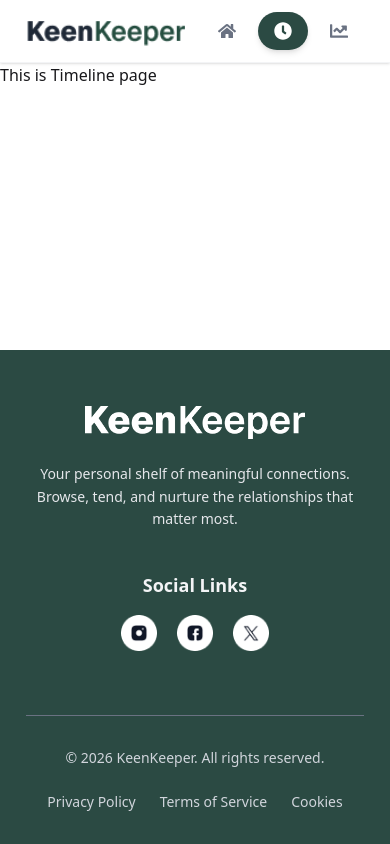
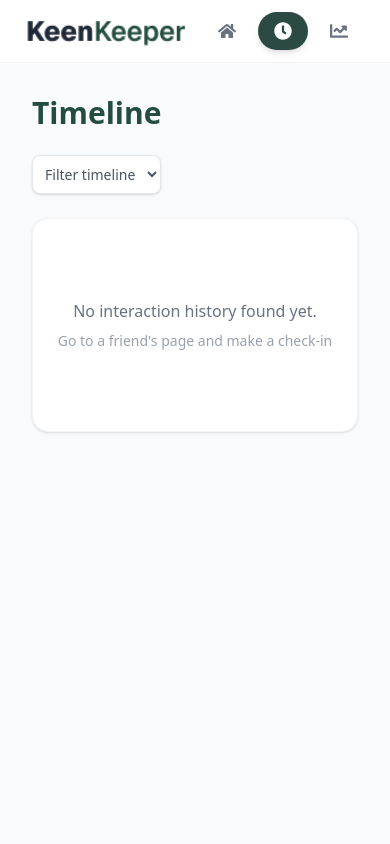
Before and after one commit to Mahamudur10/Assignment-7-Batch-13, a Next.js app: page /timeline in a window 390 px wide. Shown: the top 844 px of the page. Built offline with nearby package versions, Linux system fonts and the light colour scheme.

Commit message:
add check-in system and responsive timeline

```diff
--- a/package.json
+++ b/package.json
@@ -12,6 +12,7 @@
     "next": "16.2.3",
     "react": "19.2.4",
     "react-dom": "19.2.4",
+    "react-hot-toast": "^2.6.0",
     "react-icons": "^5.6.0"
   },
   "devDependencies": {
--- a/src/app/friend/[id]/page.jsx
+++ b/src/app/friend/[id]/page.jsx
@@ -3,6 +3,7 @@
 import React, { useState, useEffect } from 'react';
 import Image from 'next/image';
 import { useParams } from 'next/navigation';
+import { toast } from 'react-hot-toast';
 
 const FriendDetails = () => {
     const { id } = useParams();
@@ -19,12 +20,41 @@ const FriendDetails = () => {
             });
     }, [id]);
 
+    const handleCheckIn = (type) => {
+        const newEntry = {
+            id: Date.now(),
+            type: type,
+            name: friend.name,
+            date: new Date().toLocaleDateString('en-US', { year: 'numeric', month: 'long', day: 'numeric' })
+        };
+
+        const existingEntries = JSON.parse(sessionStorage.getItem('myTimeline') || '[]');
+        sessionStorage.setItem('myTimeline', JSON.stringify([newEntry, ...existingEntries]));
+
+        const toastConfig = {
+            Call: { bg: '#244d3f', icon: '📞' },
+            Text: { bg: '#1e40af', icon: '💬' },
+            Video: { bg: '#991b1b', icon: '📹' }
+        };
+
+        const config = toastConfig[type] || { bg: brandGreen, icon: '✅' };
+
+        toast.success(`${type} with ${friend.name} added!`, {
+            style: {
+                background: config.bg,
+                color: '#fff',
+                borderRadius: '10px'
+            },
+            icon: config.icon,
+        });
+    };
+
     if (!friend) return <div className="p-10 text-center">Loading...</div>;
 
     return (
         <div className="min-h-screen bg-gray-50 p-8">
             <div className="max-w-6xl mx-auto grid grid-cols-1 lg:grid-cols-12 gap-8 items-stretch">
-
+                {/* Left Column */}
                 <div className="lg:col-span-4 flex flex-col gap-6">
                     <div className="bg-white p-8 rounded-2xl border border-gray-100 shadow-sm text-center flex-grow">
                         <div className="relative w-[100px] h-[100px] mx-auto mb-4">
@@ -72,18 +102,18 @@ const FriendDetails = () => {
 
                     <div className="bg-white p-6 rounded-2xl border border-gray-100 shadow-sm flex-grow">
                         <h3 className="font-bold mb-4" style={{ color: brandGreen }}>Quick Check-In</h3>
-                        <div className="grid grid-cols-3 gap-4">
-                            <button className="flex flex-col items-center py-6 border rounded-xl hover:bg-gray-50 transition">
+                        <div className="grid grid-cols-1 sm:grid-cols-3 gap-4">
+                            <button onClick={() => handleCheckIn('Call')} className="flex flex-row sm:flex-col items-center justify-center py-4 sm:py-6 border rounded-xl hover:bg-gray-50 transition gap-4 sm:gap-2">
                                 <Image src="/assets/call.png" alt="Call" width={30} height={30} />
-                                <span className="text-xs mt-2 font-semibold" style={{ color: brandGreen }}>Call</span>
+                                <span className="text-xs font-semibold" style={{ color: brandGreen }}>Call</span>
                             </button>
-                            <button className="flex flex-col items-center py-6 border rounded-xl hover:bg-gray-50 transition">
+                            <button onClick={() => handleCheckIn('Text')} className="flex flex-col items-center justify-center py-4 sm:py-6 border rounded-xl hover:bg-gray-50 transition gap-4 sm:gap-2">
                                 <Image src="/assets/text.png" alt="Text" width={30} height={30} />
-                                <span className="text-xs mt-2 font-semibold" style={{ color: brandGreen }}>Text</span>
+                                <span className="text-xs font-semibold" style={{ color: brandGreen }}>Text</span>
                             </button>
-                            <button className="flex flex-col items-center py-6 border rounded-xl hover:bg-gray-50 transition">
+                            <button onClick={() => handleCheckIn('Video')} className="flex flex-col items-center justify-center py-4 sm:py-6 border rounded-xl hover:bg-gray-50 transition gap-4 sm:gap-2">
                                 <Image src="/assets/video.png" alt="Video" width={30} height={30} />
-                                <span className="text-xs mt-2 font-semibold" style={{ color: brandGreen }}>Video</span>
+                                <span className="text-xs font-semibold" style={{ color: brandGreen }}>Video</span>
                             </button>
                         </div>
                     </div>
--- a/src/app/layout.js
+++ b/src/app/layout.js
@@ -2,6 +2,7 @@ import { Geist, Geist_Mono } from "next/font/google";
 import "./globals.css";
 import Navbar from "@/components/shared/Navbar";
 import Footer from "@/components/shared/Footer";
+import { Toaster } from "react-hot-toast";
 
 const geistSans = Geist({
   variable: "--font-geist-sans",
@@ -26,10 +27,13 @@ export default function RootLayout({ children }) {
       className={`${geistSans.variable} ${geistMono.variable} h-full antialiased`}
     >
       <body className="min-h-full flex flex-col">
-        <Navbar></Navbar>
-        {children}
-        <Footer></Footer>
-        </body>
+        <Navbar />
+        <main className="flex-grow">
+           {children}
+        </main>
+        <Footer />
+        <Toaster position="top-right" />
+      </body>
     </html>
   );
 }
--- a/src/app/timeline/page.jsx
+++ b/src/app/timeline/page.jsx
@@ -1,9 +1,76 @@
-import React from 'react';
+'use client';
+
+import React, { useState, useEffect } from 'react';
 
 const Timeline = () => {
+    const [timelineData, setTimelineData] = useState([]);
+
+    useEffect(() => {
+
+        const handleBeforeUnload = () => {
+            sessionStorage.removeItem('myTimeline');
+        };
+
+        window.addEventListener('beforeunload', handleBeforeUnload);
+        const data = JSON.parse(sessionStorage.getItem('myTimeline') || '[]');
+        setTimelineData(data);
+
+        return () => {
+            window.removeEventListener('beforeunload', handleBeforeUnload);
+        };
+    }, []);
+
+    const getIcon = (type) => {
+        switch (type) {
+            case 'Call': return '📞';
+            case 'Text': return '💬';
+            case 'Video': return '📹';
+            default: return '🤝';
+        }
+    };
+
     return (
-        <div>
-            <h2>This is Timeline page</h2>
+        <div className="min-h-screen bg-gray-50 p-8">
+            <div className="max-w-4xl mx-auto">
+                <h1 className="text-3xl font-bold mb-6 text-[#244d3f]">Timeline</h1>
+
+                <div className="mb-6">
+                    <select className="border border-gray-200 rounded-lg p-2 text-sm text-gray-600 bg-white shadow-sm outline-none cursor-pointer hover:border-[#244d3f]">
+                        <option>Filter timeline</option>
+                        <option>Calls</option>
+                        <option>Texts</option>
+                        <option>Videos</option>
+                    </select>
+                </div>
+
+                <div className="space-y-4">
+                    {timelineData.length > 0 ? (
+                        timelineData.map((entry) => (
+                            <div
+                                key={entry.id}
+                                className="bg-white p-4 rounded-xl border border-gray-100 shadow-sm flex items-center justify-between hover:shadow-md transition-all duration-200"
+                            >
+                                <div className="flex items-center gap-4">
+                                    <div className="w-10 h-10 flex items-center justify-center bg-gray-50 rounded-full text-lg">
+                                        {getIcon(entry.type)}
+                                    </div>
+                                    <div>
+                                        <h3 className="font-semibold text-gray-800">
+                                            {entry.type} <span className="font-normal text-gray-500">with</span> {entry.name}
+                                        </h3>
+                                    </div>
+                                </div>
+                                <span className="text-xs text-gray-400 font-medium">{entry.date}</span>
+                            </div>
+                        ))
+                    ) : (
+                        <div className="text-center py-20 bg-white rounded-2xl border border-gray-100 shadow-sm">
+                            <p className="text-gray-500">No interaction history found yet.</p>
+                            <p className="text-sm text-gray-400 mt-2">Go to a friend's page and make a check-in</p>
+                        </div>
+                    )}
+                </div>
+            </div>
         </div>
     );
 };
```
Also changed, not shown: 1 other file (tests, documents, lock files or other folders).
